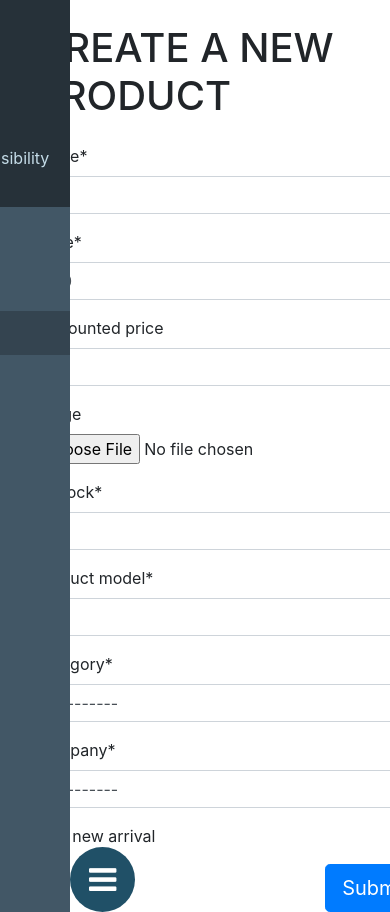
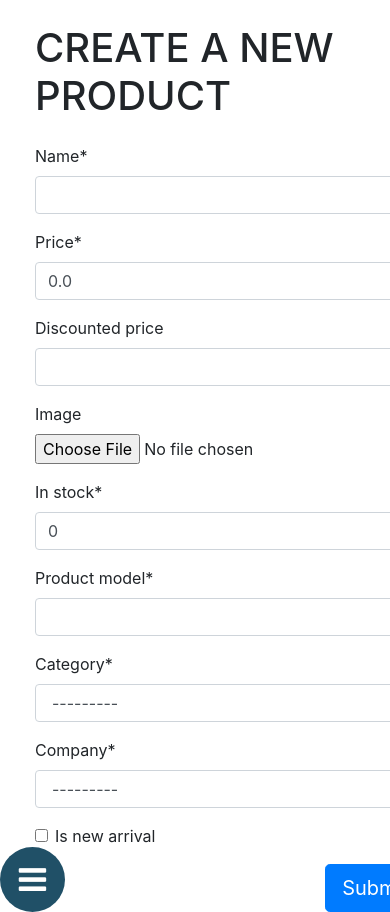
Before and after one commit to Yubby-Shoes/Yubby-shoes, a Django app: page /store/create/ in a window 390 px wide. Run offline with Django 3.2, Linux system fonts and the light colour scheme; the visitor is signed in with stand-in values (Sample User, id 1); data that the repository does not hold is empty; some libraries are stand-ins or nearby versions.

Commit message:
[fix] responsiveness bugs

```diff
--- a/store/static/store/css/main.css
+++ b/store/static/store/css/main.css
@@ -30,7 +30,8 @@ li {
 
 .responsive {
     position: fixed;
-    left: -270px;
+    width: 40%;
+    left: -40%;
     top: 0;
     bottom: 0;
     z-index: 99;
--- a/store/templates/store/utils/sidebar.html
+++ b/store/templates/store/utils/sidebar.html
@@ -4,7 +4,8 @@
   <div class="sidebar-header">
     <div class="sidebar-header-title p-3">
       <div class="header-logo-wrapper text-center">
-        <img src="{% static 'core/logo/logo_hor.svg' %}" alt="KhusiShoes">
+        <img src="{% static 'core/logo/logo_hor.svg' %}" alt="KhusiShoes"
+             width="100">
       </div>
       <p class="text-center store-tagline">Every step of yours is our
         responsibility</p>
```
